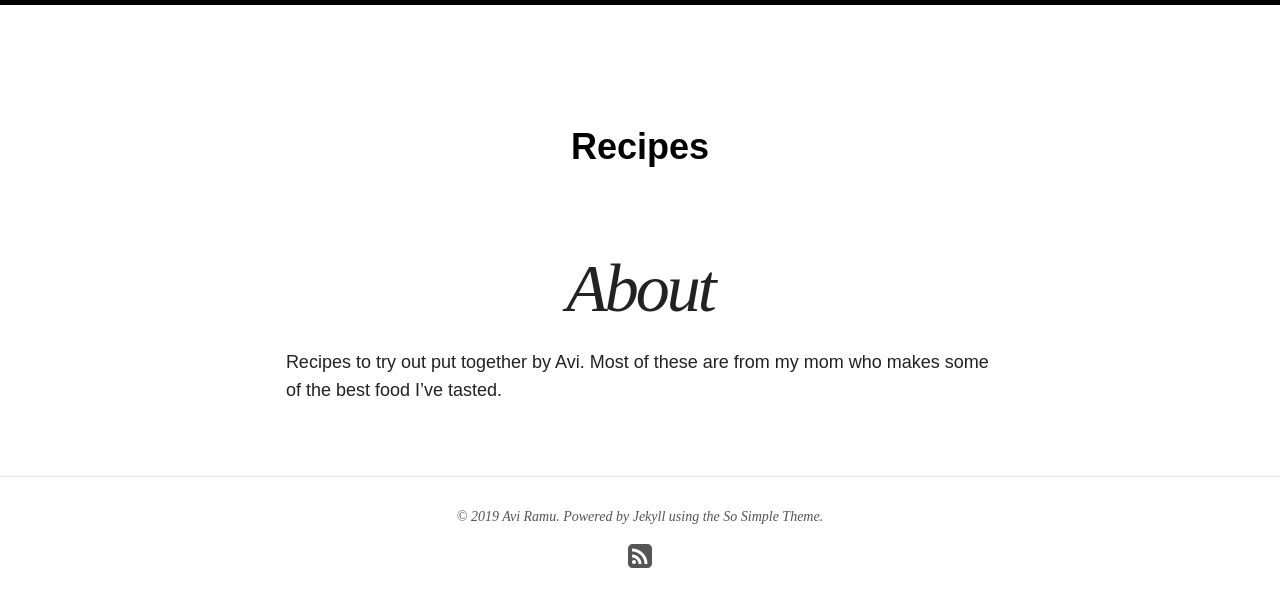
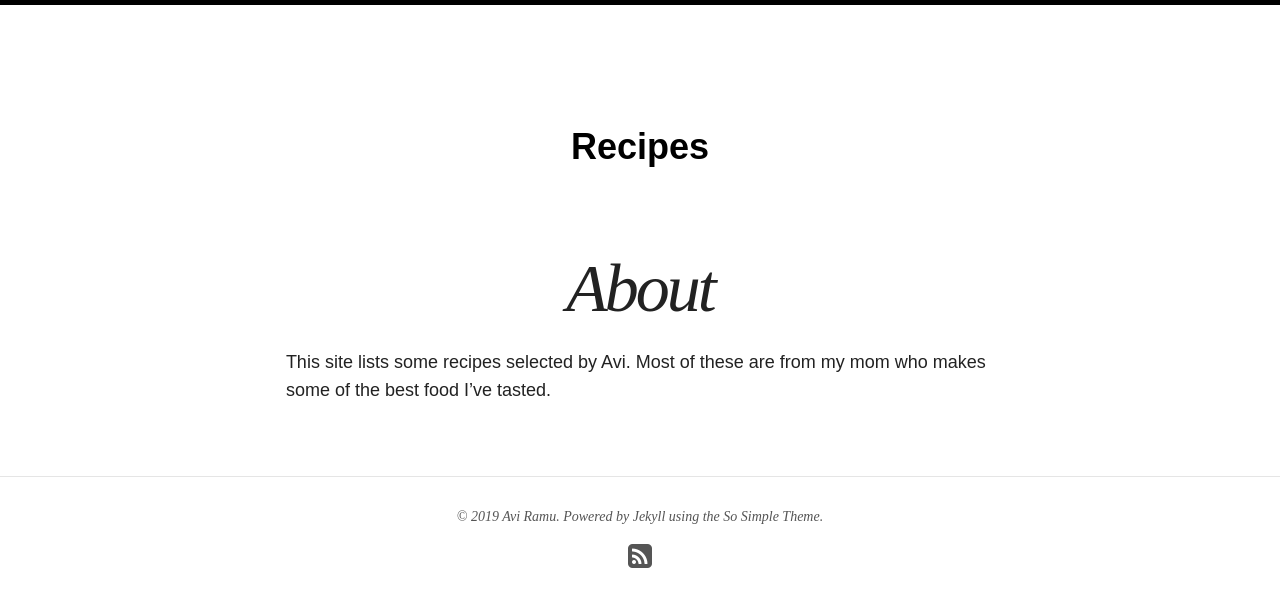
Before and after one commit to gatoravi/recipes, a Jekyll site: the page built from about/index.md, in a window 1280 px wide. Shown: the top 607 px of the page. Built offline with Jekyll 4.4.1, drawn with Linux system fonts in a browser that asks for light colours; nearby versions of some CDN libraries.

Commit message:
Update about page

```diff
--- a/about/index.md
+++ b/about/index.md
@@ -1,12 +1,12 @@
 ---
 layout: page
 title: About
-excerpt: "Recipes"
+excerpt: ""
 modified: 2016-02-28T19:44:38.564948-04:00
 image:
   feature:
   credit:
   creditlink:
 ---
-Recipes to try out put together by Avi. Most of these are from my
+This site lists some recipes selected by Avi. Most of these are from my
 mom who makes some of the best food I've tasted.
```
